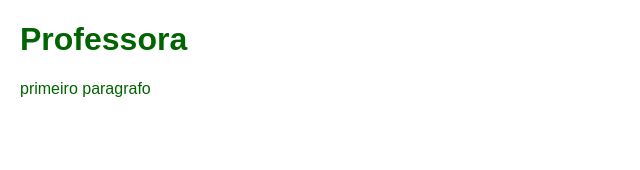
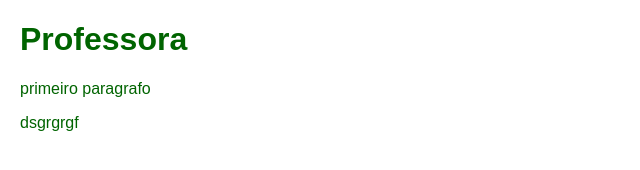
Before and after one commit to Izadois/site-teste, a plain HTML site: page index.html in a window 1280 px wide. Shown: the full height of the page, 0-640 px from the left. Drawn offline with Linux system fonts and the light colour scheme.

Commit message:
teste paragrafo

```diff
--- a/index.html
+++ b/index.html
@@ -9,5 +9,6 @@
 <body>
     <h1>Professora</h1>
     <p>primeiro paragrafo</p>
+    <p>dsgrgrgf</p>
 </body>
 </html>
```
